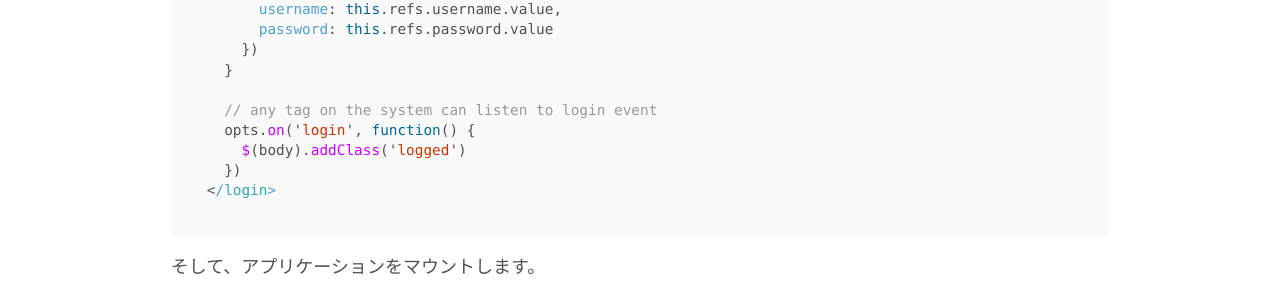
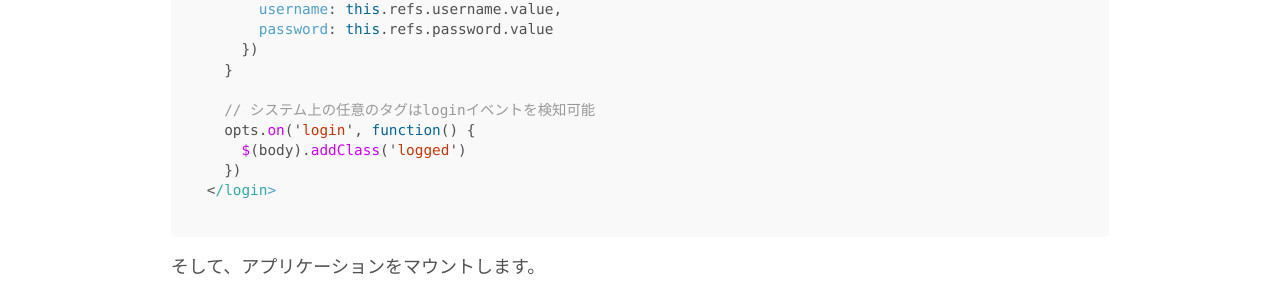
Before and after one commit to riot/riot.github.io, a Jekyll site: the page built from ja/guide/application-design.md, in a window 1280 px wide and 900 px high, scrolled down 2581 px. Shown: the part 158-451 px from the top of the window. Built offline with Jekyll 4.4.1, drawn with Linux system fonts in a browser that asks for light colours; nearby versions of some CDN libraries.

Commit message:
updated: one comment in ja/guide/application-design page

```diff
--- a/ja/guide/application-design.md
+++ b/ja/guide/application-design.md
@@ -87,7 +87,7 @@ auth.login = function(params) {
     })
   }
 
-  // any tag on the system can listen to login event
+  // システム上の任意のタグはloginイベントを検知可能
   opts.on('login', function() {
     $(body).addClass('logged')
   })
```
